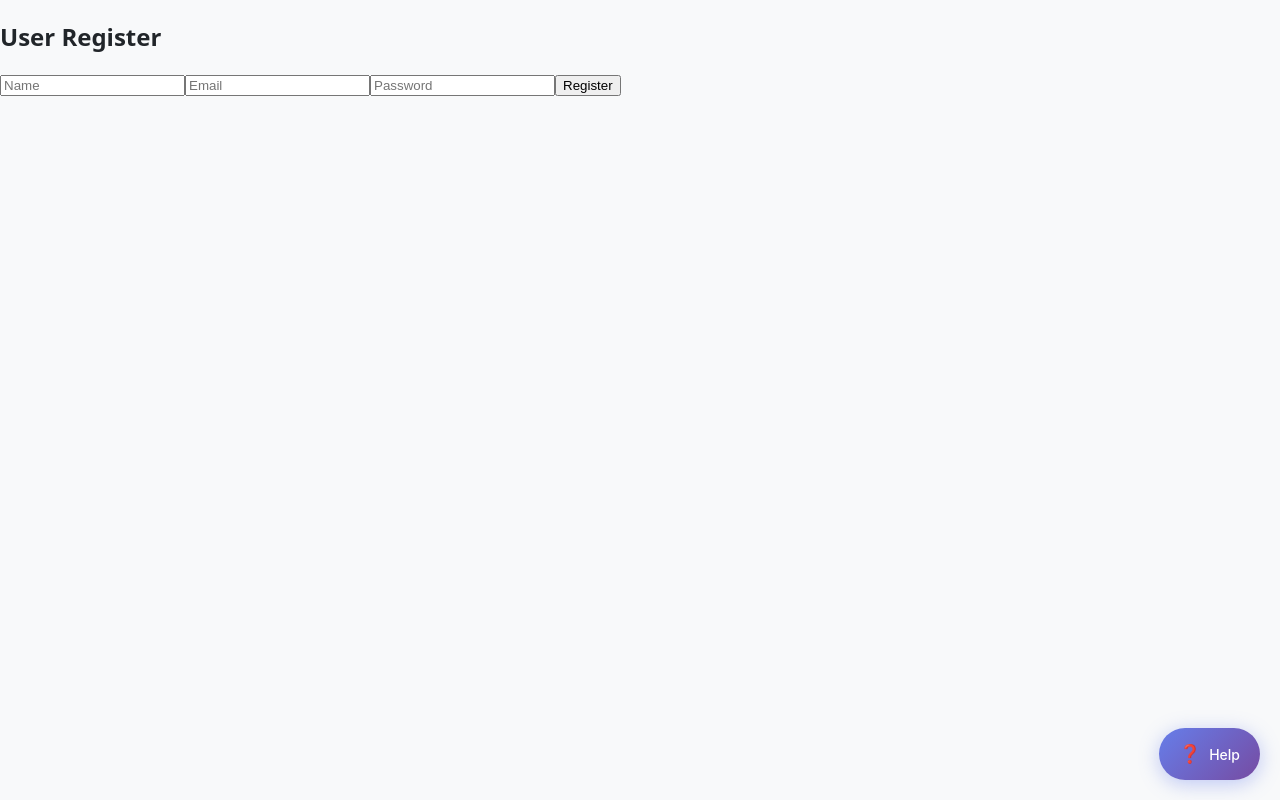
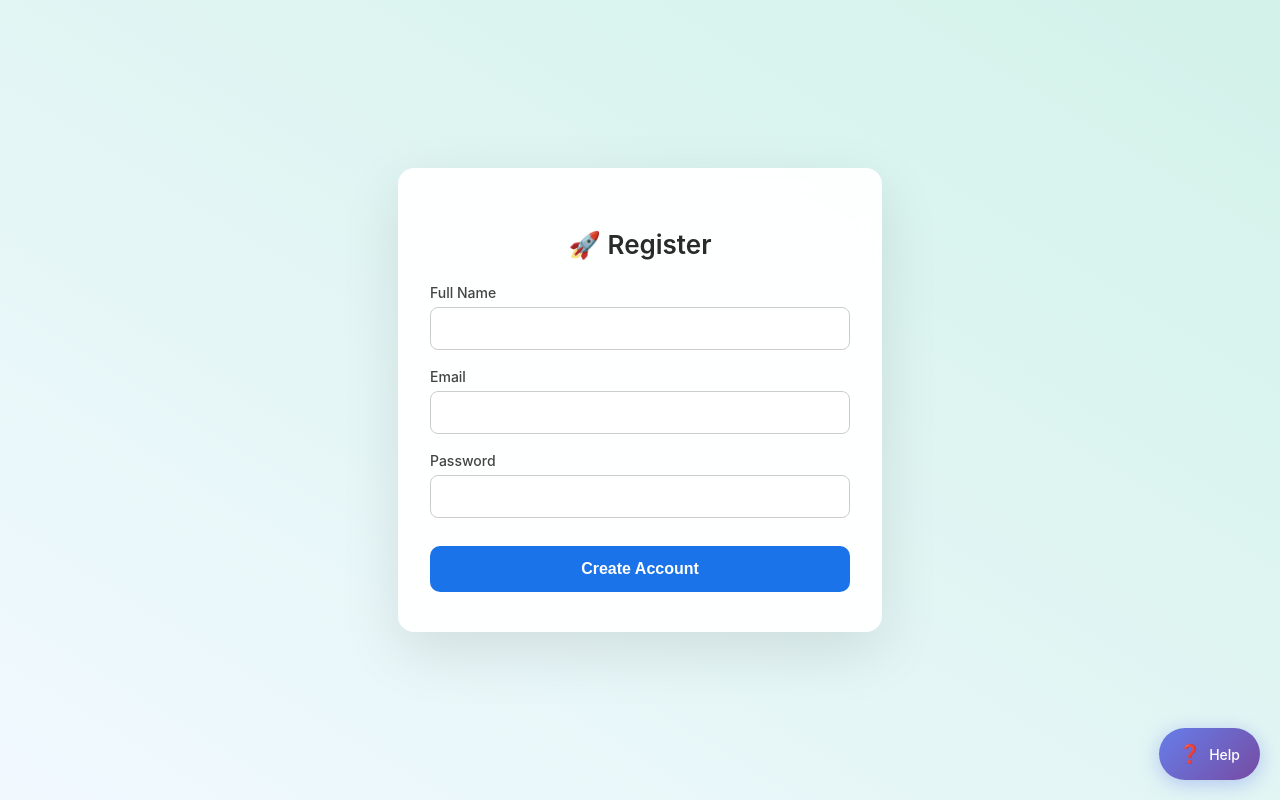
Before and after one commit to kasheekeswani/PrepSeva-main, a React (Vite) app in the folder frontend/: page /register in a window 1280 px wide. Built offline with nearby package versions, Linux system fonts and the light colour scheme.

Commit message:
Update Register.jsx

```diff
--- a/frontend/src/pages/Register.jsx
+++ b/frontend/src/pages/Register.jsx
@@ -21,37 +21,111 @@ export default function Register() {
   };
 
   return (
-    <div className="h-screen flex items-center justify-center">
-      <form
-        onSubmit={handleSubmit}
-        className="bg-white p-8 rounded-lg shadow-md w-96 space-y-4"
-      >
-        <h2 className="text-xl font-bold">User Register</h2>
+    <div style={styles.page}>
+      <div style={styles.card}>
+        <h2 style={styles.title}>🚀 Register</h2>
+        <form onSubmit={handleSubmit} style={styles.form}>
+          <div style={styles.inputGroup}>
+            <label style={styles.label}>Full Name</label>
             <input
-          className="w-full p-2 border rounded"
               type="text"
-          placeholder="Name"
               value={name}
               onChange={(e) => setName(e.target.value)}
+              required
+              style={styles.input}
             />
+          </div>
+
+          <div style={styles.inputGroup}>
+            <label style={styles.label}>Email</label>
             <input
-          className="w-full p-2 border rounded"
               type="email"
-          placeholder="Email"
               value={email}
               onChange={(e) => setEmail(e.target.value)}
+              required
+              style={styles.input}
             />
+          </div>
+
+          <div style={styles.inputGroup}>
+            <label style={styles.label}>Password</label>
             <input
-          className="w-full p-2 border rounded"
               type="password"
-          placeholder="Password"
               value={password}
               onChange={(e) => setPassword(e.target.value)}
+              required
+              style={styles.input}
             />
-        <button className="bg-green-500 text-white px-4 py-2 rounded w-full">
-          Register
+          </div>
+
+          <button type="submit" style={styles.button}>
+            Create Account
           </button>
         </form>
       </div>
+    </div>
   );
 }
+
+const styles = {
+  page: {
+    height: '100vh',
+    margin: 0,
+    display: 'flex',
+    alignItems: 'center',
+    justifyContent: 'center',
+    background: 'linear-gradient(to top right, #f1f9ff, #d2f2e9)',
+    fontFamily: '"Inter", sans-serif',
+  },
+  card: {
+    background: 'rgba(255, 255, 255, 0.95)',
+    borderRadius: '16px',
+    padding: '40px 32px',
+    boxShadow: '0 20px 60px rgba(0, 0, 0, 0.1)',
+    maxWidth: '420px',
+    width: '100%',
+    backdropFilter: 'blur(10px)',
+  },
+  title: {
+    fontSize: '26px',
+    fontWeight: '600',
+    textAlign: 'center',
+    marginBottom: '24px',
+    color: '#2a2a2a',
+  },
+  form: {
+    display: 'flex',
+    flexDirection: 'column',
+    gap: '18px',
+  },
+  inputGroup: {
+    display: 'flex',
+    flexDirection: 'column',
+  },
+  label: {
+    marginBottom: '6px',
+    fontSize: '14px',
+    fontWeight: '500',
+    color: '#444',
+  },
+  input: {
+    padding: '12px 14px',
+    fontSize: '15px',
+    borderRadius: '8px',
+    border: '1px solid #ccc',
+    outline: 'none',
+    transition: 'border-color 0.3s ease, box-shadow 0.3s ease',
+  },
+  button: {
+    marginTop: '10px',
+    padding: '14px',
+    fontSize: '16px',
+    fontWeight: '600',
+    color: '#fff',
+    background: '#1a73e8',
+    border: 'none',
+    borderRadius: '10px',
+    cursor: 'pointer',
+    transition: 'background 0.3s ease, transform 0.1s ease',
+  },
+};
```
Lines whose indentation alone changed are shown as unchanged.
